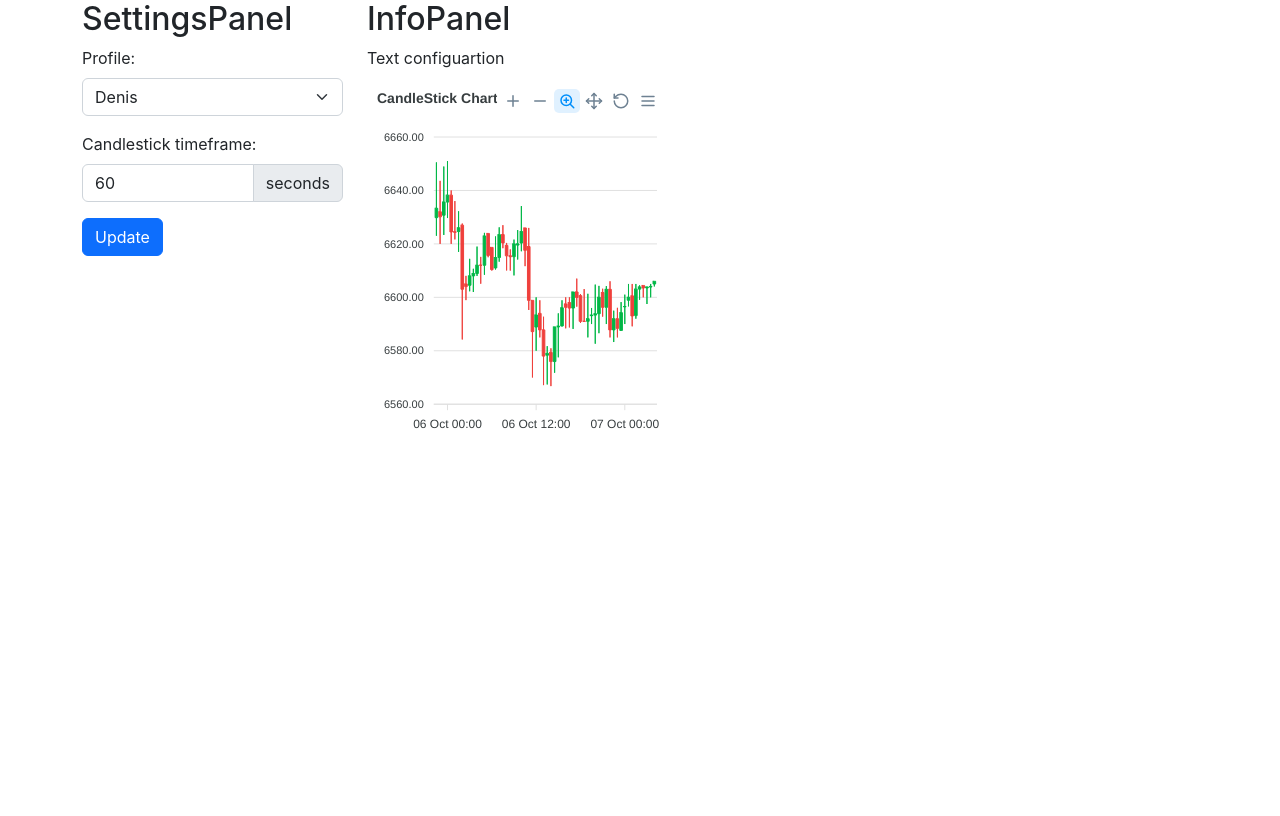
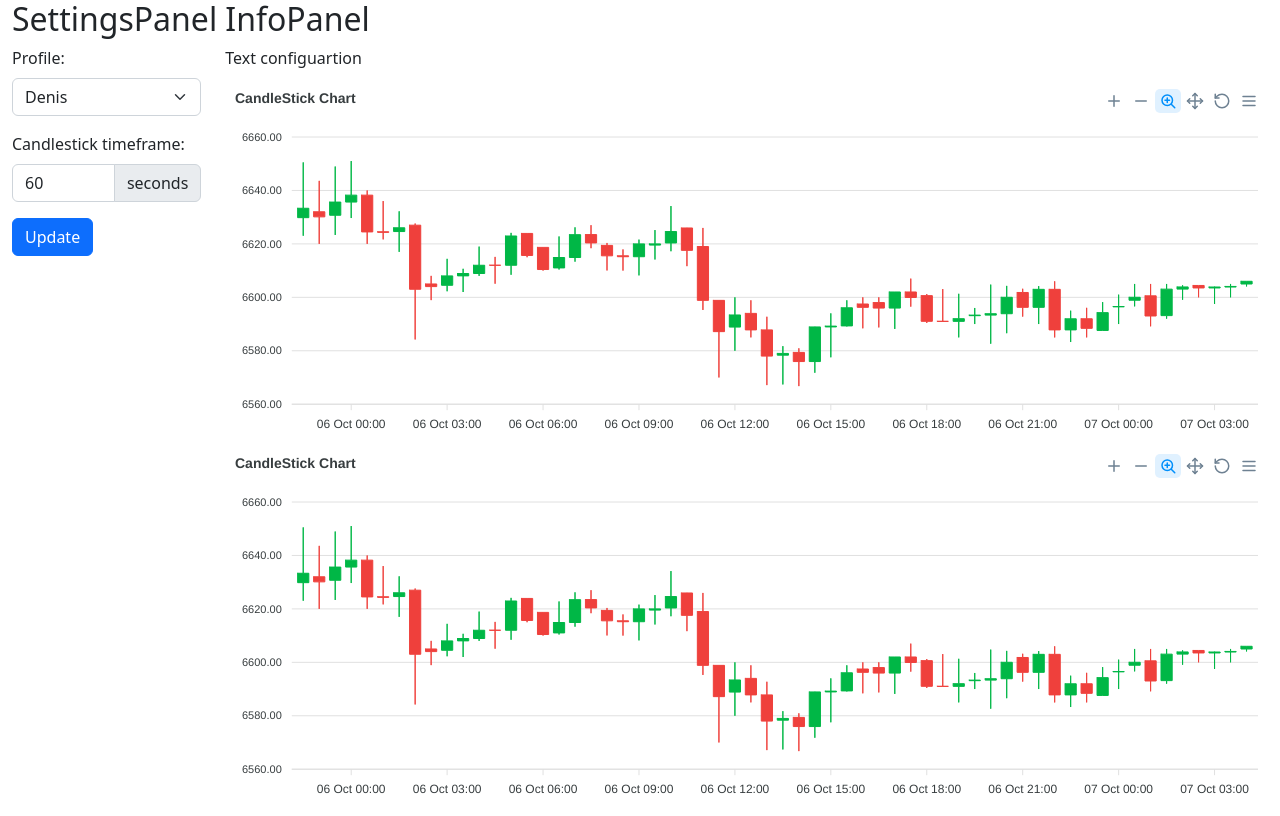
Before and after one commit to Vernadskii/TViewer, a React (Create React App) app in the folder frontend/react-app/: page / in a window 1280 px wide. Built offline with nearby package versions, Linux system fonts and the light colour scheme.

Commit message:
Added communication between panels

```diff
--- a/frontend/react-app/src/App.css
+++ /dev/null
@@ -1,38 +0,0 @@
-.App {
-  text-align: center;
-}
-
-.App-logo {
-  height: 40vmin;
-  pointer-events: none;
-}
-
-@media (prefers-reduced-motion: no-preference) {
-  .App-logo {
-    animation: App-logo-spin infinite 20s linear;
-  }
-}
-
-.App-header {
-  background-color: #282c34;
-  min-height: 100vh;
-  display: flex;
-  flex-direction: column;
-  align-items: center;
-  justify-content: center;
-  font-size: calc(10px + 2vmin);
-  color: white;
-}
-
-.App-link {
-  color: #61dafb;
-}
-
-@keyframes App-logo-spin {
-  from {
-    transform: rotate(0deg);
-  }
-  to {
-    transform: rotate(360deg);
-  }
-}
--- /dev/null
+++ b/frontend/react-app/src/App.js
@@ -0,0 +1,26 @@
+import Container from 'react-bootstrap/Container';
+import Row from 'react-bootstrap/Row';
+import Col from 'react-bootstrap/Col';
+import SettingsPanel from './components/SettingsPanel'
+import InfoPanel from './components/InfoPanel';
+import { useState } from 'react';
+
+function App(){
+  const [settings, setSettings] = useState([{ profile: "test Profile", timeframe: undefined }]);
+
+  function handleSubmit(data) {
+    setSettings(data);
+    console.log(`App. settings is ${settings.profile}`);
+  }
+
+  return (
+    <Container fluid>
+      <Row>
+        <Col sm={5} md={3} xl={2}><SettingsPanel onSubmit={handleSubmit}/></Col>
+        <Col sm={7} md={9} xl={10}><InfoPanel settings={settings}/></Col>
+      </Row>
+    </Container>
+  )
+}
+
+export default App;
--- a/frontend/react-app/src/App.tsx
+++ /dev/null
@@ -1,19 +0,0 @@
-import './App.css';
-import Container from 'react-bootstrap/Container';
-import Row from 'react-bootstrap/Row';
-import Col from 'react-bootstrap/Col';
-import SettingsPanel from './components/SettingsPanel'
-import InfoPanel from './components/InfoPanel';
-
-function App(): JSX.Element {
-  return (
-    <Container>
-      <Row>
-        <Col sm={5} md={3}><SettingsPanel/></Col>
-        <Col sm={7} md={9}><InfoPanel/></Col>
-      </Row>
-    </Container>
-  )
-}
-
-export default App;
--- a/frontend/react-app/src/components/InfoPanel.tsx
+++ b/frontend/react-app/src/components/InfoPanel.tsx
@@ -1,12 +1,20 @@
 import ChartsPanel from "./info/ChartsPanel";
 import Configuration from "./info/Configuration";
 
-function InfoPanel(): JSX.Element | null {
+export type Settings = {
+    settings: {
+        profile: string;
+        timeframe: number;
+    }
+  };
+
+function InfoPanel({settings}: Settings): JSX.Element | null {
+    // console.log(`InfoPanel. settings is ${JSON.stringify(settings)}`);
     return (
         <>
             <h2>InfoPanel</h2>
-            <Configuration/>
-            <ChartsPanel/>
+            <Configuration name={settings.profile}/>
+            <ChartsPanel settings={settings}/>
         </>
     );
 }
--- a/frontend/react-app/src/components/SettingsPanel.tsx
+++ b/frontend/react-app/src/components/SettingsPanel.tsx
@@ -3,9 +3,13 @@ import CandlestickTimeframe from "./settings/CandlestickTimeframe";
 import Button from 'react-bootstrap/Button';
 import Form from 'react-bootstrap/Form';
 
-function SettingsPanel(): JSX.Element | null {
+
+function SettingsPanel({onSubmit}: any): JSX.Element | null {
     const handleSubmit = (event: React.FormEvent<HTMLFormElement>) => {
-        console.log("Submit result from SettingsPanel")
+        let profile_name = (event.currentTarget[0] as HTMLSelectElement).options[
+            (event.currentTarget[0] as HTMLSelectElement).selectedIndex].text;
+        let timeframe_value = (event.currentTarget[1] as HTMLInputElement).value;
+        onSubmit({ profile: profile_name, timeframe: timeframe_value });
         event.preventDefault();
       };
 
@@ -24,4 +28,5 @@ function SettingsPanel(): JSX.Element | null {
     );
 }
 
+
 export default SettingsPanel;
--- a/frontend/react-app/src/components/info/Chart.js
+++ b/frontend/react-app/src/components/info/Chart.js
@@ -249,8 +249,10 @@ export default function Chart(){
         }],
         options: {
           chart: {
-            type: 'candlestick',
-            height: 350
+            group: 'social',
+            id: `basic-bar ${Math.random()}`,
+            // type: 'candlestick',
+            // height: 350
           },
           title: {
             text: 'CandleStick Chart',
@@ -273,7 +275,7 @@ export default function Chart(){
               options={state.options}
               series={state.series}
               type="candlestick"
-              width="300"
+              width='100%'
               height="350"
             />
         </div>
--- a/frontend/react-app/src/components/info/ChartsPanel.tsx
+++ b/frontend/react-app/src/components/info/ChartsPanel.tsx
@@ -1,8 +1,11 @@
 import Chart from "./Chart";
+import type { Settings } from "../InfoPanel";
 
-function ChartsPanel(): JSX.Element | null {
+function ChartsPanel({settings}: Settings): JSX.Element | null {
+    console.log(`ChartPanel settings ${JSON.stringify(settings)}`);
     return (
         <>
+        <Chart/>
         <Chart/>
         </>
     );
--- a/frontend/react-app/src/components/info/Configuration.tsx
+++ b/frontend/react-app/src/components/info/Configuration.tsx
@@ -1,7 +1,12 @@
-function Configuration(): JSX.Element | null {
+interface Name {
+    name: string
+ }
+
+function Configuration({name}: Name): JSX.Element | null {
+    console.log("Configuration. Name is " + `${name}`);
     return (
         <>
-            <p>Text configuartion</p>
+            <p>Text configuartion {name}</p>
         </>
     );
 }
--- a/frontend/react-app/src/components/settings/CandlestickTimeframe.tsx
+++ b/frontend/react-app/src/components/settings/CandlestickTimeframe.tsx
@@ -3,7 +3,7 @@ import InputGroup from 'react-bootstrap/InputGroup';
 
 function CandlestickTimeframe(): JSX.Element | null {
     function handleChange(event: React.ChangeEvent<HTMLInputElement>) {
-        console.log(`Changed value ${event.target.value}`);
+        // console.log(`Changed value ${event.target.value}`);
       }
 
     return (
--- a/frontend/react-app/src/components/settings/Profile.tsx
+++ b/frontend/react-app/src/components/settings/Profile.tsx
@@ -1,12 +1,8 @@
-import Button from 'react-bootstrap/Button';
-import Dropdown from 'react-bootstrap/Dropdown';
-import DropdownButton from 'react-bootstrap/DropdownButton';
 import Form from 'react-bootstrap/Form';
-import InputGroup from 'react-bootstrap/InputGroup';
 
 function Profile(): JSX.Element | null {
     function handleSelect(event: string|null) {
-        console.log(`Changed value ${event}`);
+        // console.log(`Changed value ${event}`);
       }
 
     return (
--- a/frontend/react-app/src/index.css
+++ /dev/null
@@ -1,13 +0,0 @@
-body {
-  margin: 0;
-  font-family: -apple-system, BlinkMacSystemFont, 'Segoe UI', 'Roboto', 'Oxygen',
-    'Ubuntu', 'Cantarell', 'Fira Sans', 'Droid Sans', 'Helvetica Neue',
-    sans-serif;
-  -webkit-font-smoothing: antialiased;
-  -moz-osx-font-smoothing: grayscale;
-}
-
-code {
-  font-family: source-code-pro, Menlo, Monaco, Consolas, 'Courier New',
-    monospace;
-}
--- a/frontend/react-app/src/index.tsx
+++ b/frontend/react-app/src/index.tsx
@@ -1,6 +1,5 @@
 import React from 'react';
 import ReactDOM from 'react-dom/client';
-import './index.css';
 import App from './App';
 import reportWebVitals from './reportWebVitals';
 
```
